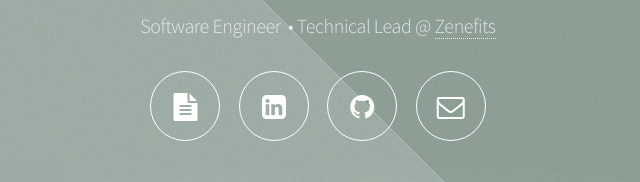
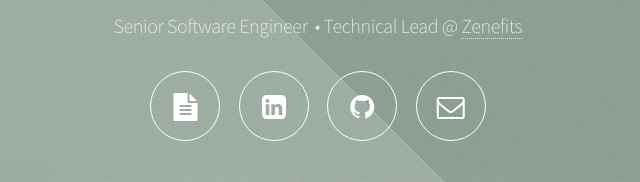
Before and after one commit to GabeBenjamin/gabebenjamin.github.io, a plain HTML site: page index.html in a window 1280 px wide. Shown: the part 346-528 px from the top of the page, 324-964 px from the left. Drawn offline with Linux system fonts and the light colour scheme.

Commit message:
Updated to reflect promotion to Senior Software Engineer

```diff
--- a/index.html
+++ b/index.html
@@ -6,7 +6,7 @@
 -->
 <html>
 	<head>
-		<title>Gabe Benjamin - Software Engineer</title>
+		<title>Gabe Benjamin - Senior Software Engineer</title>
 		<meta charset="utf-8" />
 		<meta name="viewport" content="width=device-width, initial-scale=1" />
 		<!--[if lte IE 8]><script src="assets/js/ie/html5shiv.js"></script><![endif]-->
@@ -23,7 +23,7 @@
 				<!-- Header -->
 					<header id="header">
 						<h1>Gabe Benjamin</h1>
-						<p>Software Engineer &nbsp;&bull; Technical Lead @ <a href="https://www.zenefits.com/">Zenefits</a></p>
+						<p>Senior Software Engineer &nbsp;&bull; Technical Lead @ <a href="https://www.zenefits.com/">Zenefits</a></p>
 						<nav>
 							<ul>
 								<li><a href="Gabe_Benjamin_Resume.pdf" class="icon fa-file-text"><span class="label">Resume</span></a></li>
```
Also changed, not shown: 1 other file.
